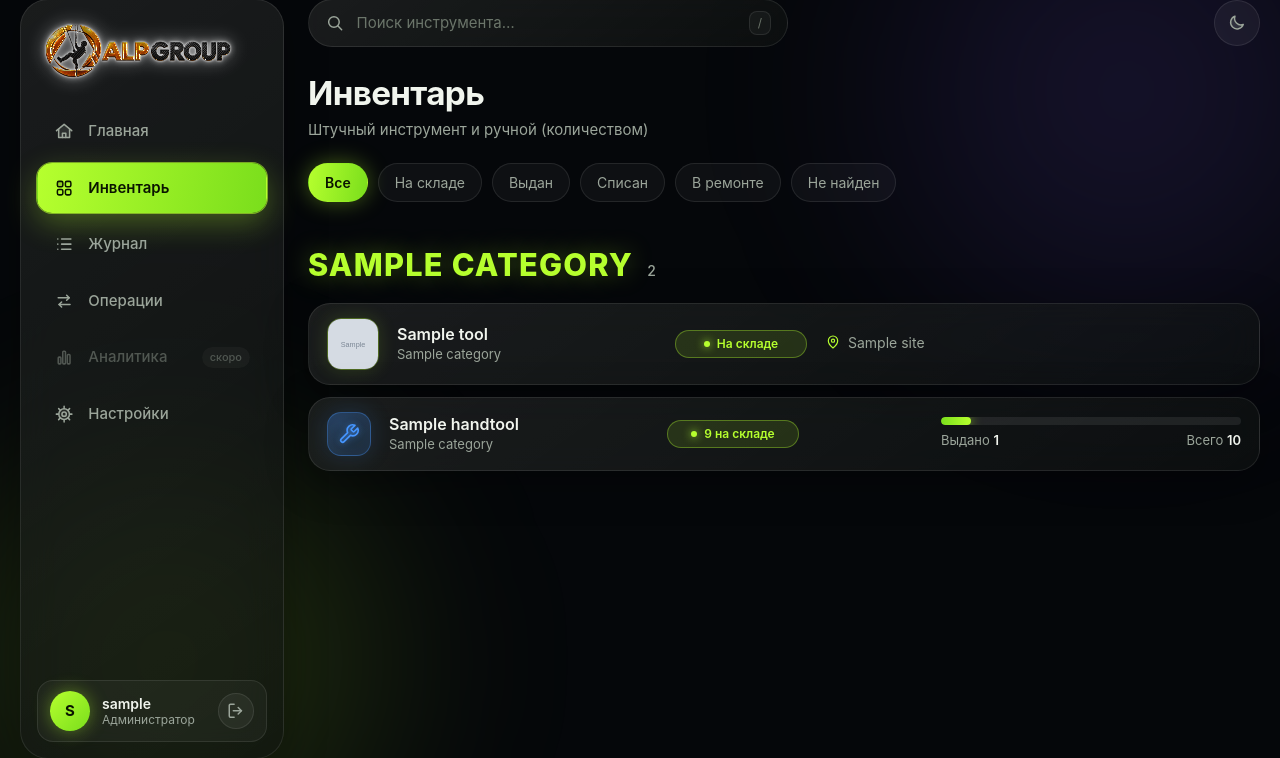
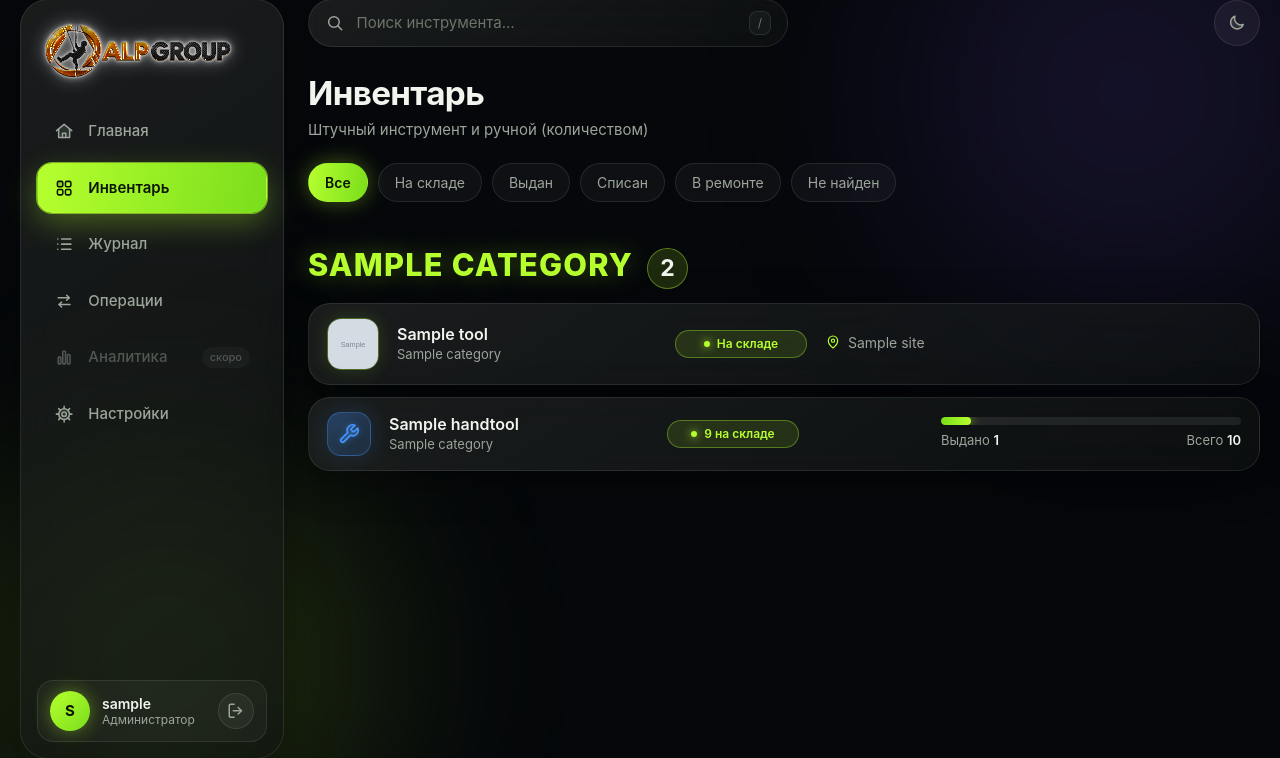
Before and after one commit to Teonanakatll/AlpGroup, a Django app: page /inventory/ in a window 1280 px wide. Shown: the part 21-779 px from the top of the page. Run offline with Django 5.2, Linux system fonts and the light colour scheme; a user stored in the database is signed in; tables that the repository leaves empty hold one stand-in row (values such as "Sample post"); grey boxes marked "Sample" are stand-in pictures; some libraries are stand-ins or nearby versions.

Commit message:
fix(web): крупнее счётчик в заголовке категории
Co-Authored-By: Claude Sonnet 5.5 <noreply@anthropic.com>
Claude-Session: https://claude.ai/code/session_0161VnaJ1YmXb7rjohVsKB8G

```diff
--- a/apps/web/static/web/css/app.css
+++ b/apps/web/static/web/css/app.css
@@ -551,7 +551,7 @@ html.lenis, html.lenis body { height: auto; }
   font-size: clamp(22px, 2.4vw, 32px); font-weight: 800; letter-spacing: .04em; text-transform: uppercase;
   color: var(--accent); text-shadow: 0 0 24px rgb(var(--accent-rgb) / .35);
 }
-.cat-title span { font-size: 14px; font-weight: 500; letter-spacing: 0; color: var(--text-dim); text-shadow: none; }
+.cat-title span { font-size: clamp(18px, 1.8vw, 24px); font-weight: 700; letter-spacing: 0; color: var(--text); text-shadow: none; padding: 2px 12px; border-radius: 99px; background: rgb(var(--accent-rgb) / .14); border: 1px solid rgb(var(--accent-rgb) / .4); }
 .section-title { display: flex; align-items: baseline; gap: 10px; font-size: 18px; font-weight: 600; }
 .section-title span { font-size: 13px; font-weight: 500; color: var(--text-dim); }
 .grid-items { display: flex; flex-direction: column; gap: 12px; }       /* один элемент на всю ширину */
```
